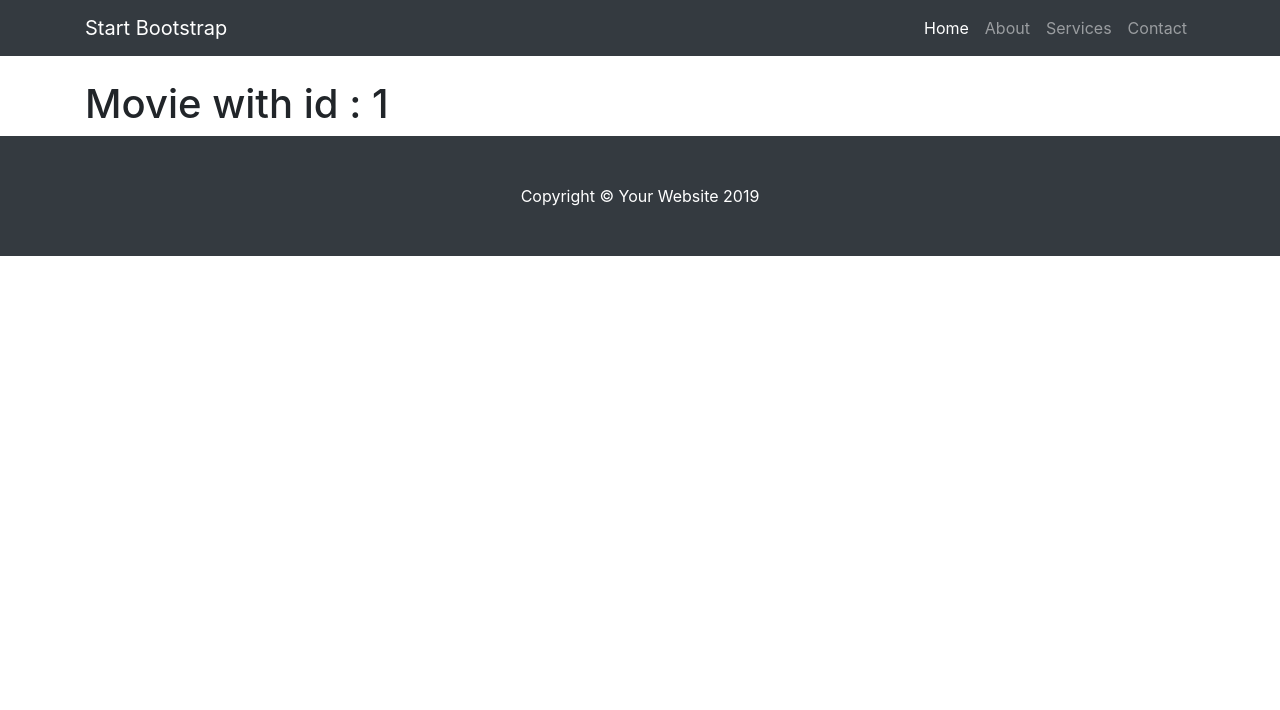
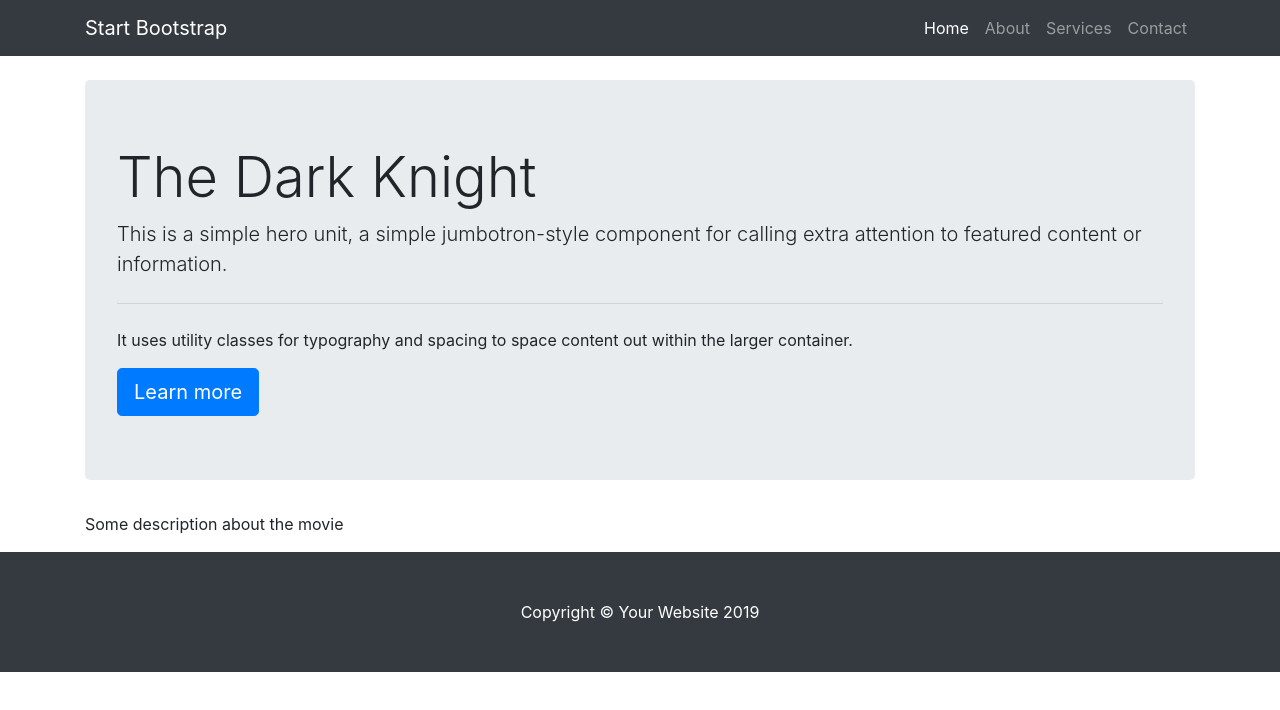
Before and after one commit to ImMara/next-app-movie, a Next.js app: page /movies/1 in a window 1280 px wide. Shown: the top 710 px of the page. Built offline with nearby package versions, Linux system fonts and the light colour scheme.

Commit message:
get movie by id

```diff
--- a/actions/index.js
+++ b/actions/index.js
@@ -31,8 +31,17 @@
     return new Promise((resolve, reject) => {
         setTimeout(() => {
             resolve(MOVIE_DATA)
-            // reject('cannot fetch data!')
+            reject('cannot fetch data!')
         }, 50)
     })
+}
 
+export const getMovieById = (id) => {
+
+    return new Promise((resolve, reject) => {
+        const movieIndex = MOVIE_DATA.findIndex(m => m.id === id)
+        const movie = MOVIE_DATA[movieIndex]
+
+        setTimeout(() => resolve(movie), 50)
+    })
 }
--- a/pages/movies/[id].js
+++ b/pages/movies/[id].js
@@ -1,16 +1,34 @@
+import { useRouter } from 'next/router'
+import { getMovieById } from '../../actions'
 
 
-import { useRouter } from 'next/router';
 
-
-const Movie = () =>{
-    const router = useRouter();
-    const { id } = router.query;
+    const Movie = (props) => {
+        const router = useRouter()
+        const { id } = router.query
+        const { movie } = props
 
         return (
             <div className="container">
-            <h1>Movie with id : { id }</h1>
+                <div className="jumbotron">
+                    <h1 className="display-4">{ movie.name }</h1>
+                    <p className="lead">This is a simple hero unit, a simple jumbotron-style component for calling extra attention to featured content or information.</p>
+                    <hr className="my-4" />
+                    <p>It uses utility classes for typography and spacing to space content out within the larger container.</p>
+                    <a className="btn btn-primary btn-lg" href="#" role="button">Learn more</a>
+                </div>
+                <p>
+                    Some description about the movie
+                </p>
             </div>
         )
     }
+
+    Movie.getInitialProps = async () => {
+        const movie = await getMovieById("2")
+
+        return { movie }
+    }
+
+
     export default Movie
```
Lines whose indentation alone changed are shown as unchanged.
